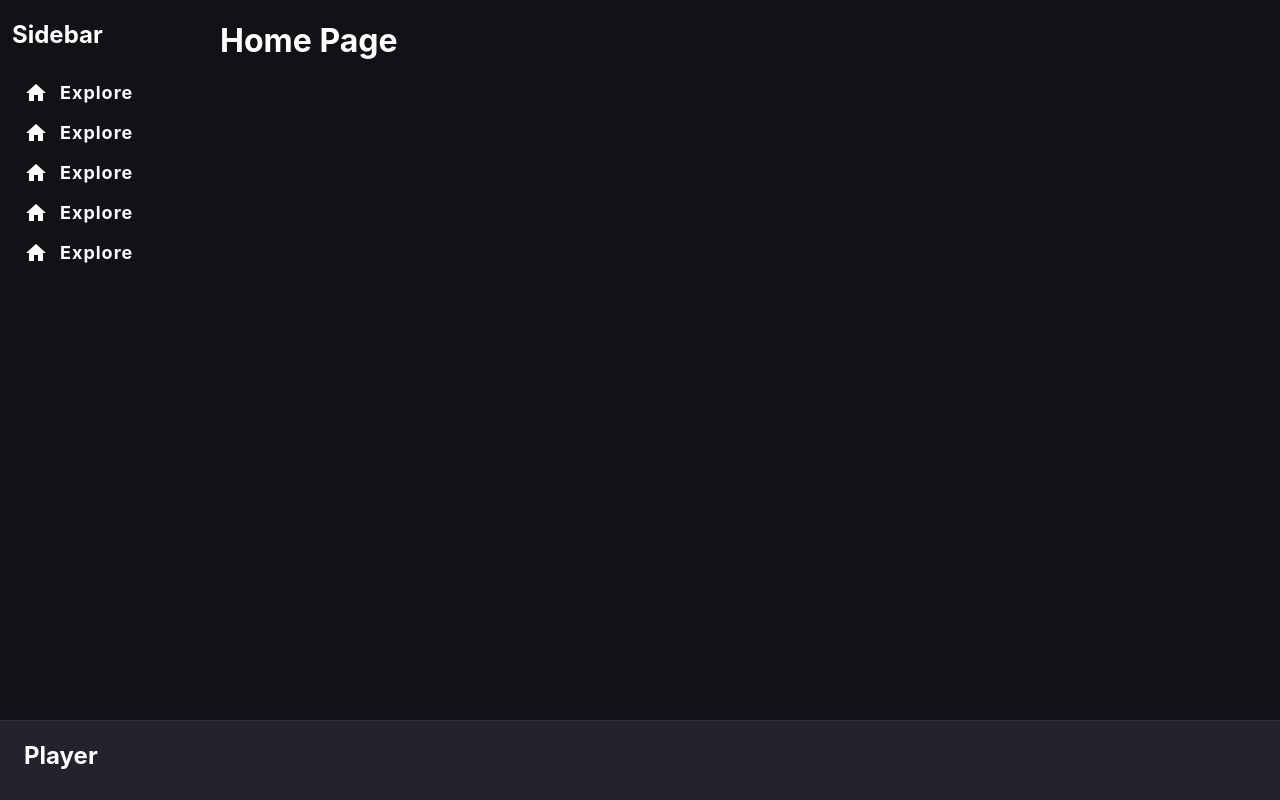
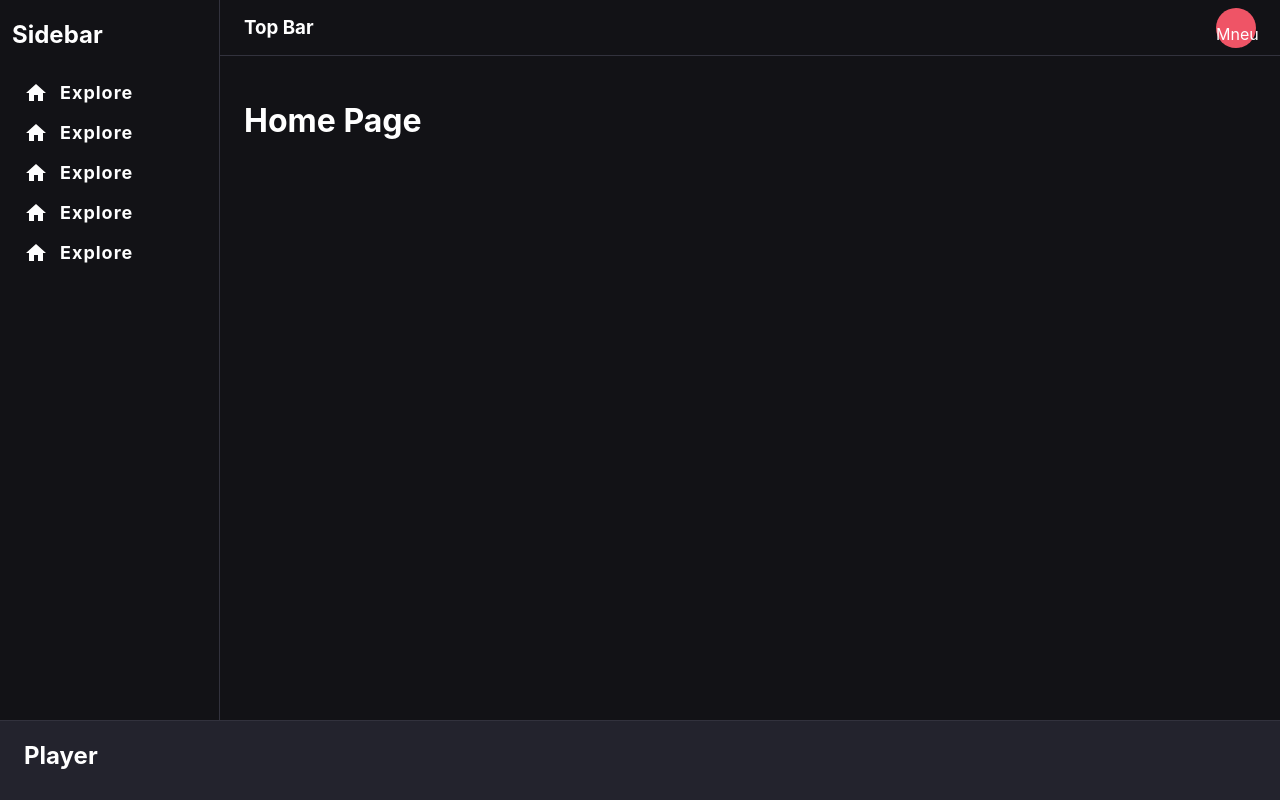
Before and after one commit to armandveloper/music-app, a React (Create React App) app: page / in a window 1280 px wide. Built offline with nearby package versions, Linux system fonts and the light colour scheme.

Commit message:
Basic Topbar

```diff
--- a/src/components/layout/Layout.tsx
+++ b/src/components/layout/Layout.tsx
@@ -1,5 +1,5 @@
 import styled from 'styled-components';
-import HomePage from 'pages/HomePage';
+import MainContent from './MainContent';
 import Player from '../player/Player';
 import Sidebar from './Sidebar';
 
@@ -14,7 +14,7 @@ function Layout() {
 	return (
 		<StyledLayput>
 			<Sidebar />
-			<HomePage />
+			<MainContent />
 			<Player />
 		</StyledLayput>
 	);
--- /dev/null
+++ b/src/components/layout/MainContent.tsx
@@ -0,0 +1,22 @@
+import styled from 'styled-components';
+import TopBar from './TopBar';
+import HomePage from 'pages/HomePage';
+
+const Content = styled.main`
+	position: relative;
+	> div:last-child {
+		margin-top: var(--top-bar-height);
+		padding: 2.4rem;
+	}
+`;
+
+function MainContent() {
+	return (
+		<Content>
+			<TopBar />
+			<HomePage />
+		</Content>
+	);
+}
+
+export default MainContent;
--- a/src/components/layout/Sidebar.tsx
+++ b/src/components/layout/Sidebar.tsx
@@ -5,6 +5,7 @@ import SidebarNavItem from 'components/ui/SidebarNavItem';
 
 const StyledSidebar = styled.aside`
 	background-color: var(--sideabr-background-color);
+	border-right: 1px solid var(--divider-primary);
 	padding: 0 1.2rem;
 `;
 
--- /dev/null
+++ b/src/components/layout/TopBar.tsx
@@ -0,0 +1,39 @@
+import styled from 'styled-components';
+
+const StyledBar = styled.header`
+	background-color: var(--background-primary);
+	border-bottom: 1px solid var(--divider-primary);
+	height: var(--top-bar-height);
+	min-width: 77rem;
+	padding: 0 2.4rem;
+	display: flex;
+	align-items: center;
+	position: fixed;
+	left: var(--sidebar-width);
+	right: 0;
+	top: 0;
+	z-index: 200;
+	.menu {
+		background-color: var(--color-accent);
+		border-radius: 50%;
+		width: 4rem;
+		height: 4rem;
+	}
+	.search {
+		margin-right: auto;
+		width: 60%;
+	}
+`;
+
+function TopBar() {
+	return (
+		<StyledBar>
+			<h3 className="search">Top Bar</h3>
+			<div className="menu">
+				<p>Mneu</p>
+			</div>
+		</StyledBar>
+	);
+}
+
+export default TopBar;
--- a/src/styles/globalStyle.tsx
+++ b/src/styles/globalStyle.tsx
@@ -17,6 +17,7 @@ const GlobalStyle = createGlobalStyle`
     /* Layout */
     --sidebar-width: 22rem;
     --player-height: 8rem;
+    --top-bar-height: 5.6rem;
   }
   html {
     box-sizing: border-box;
```
